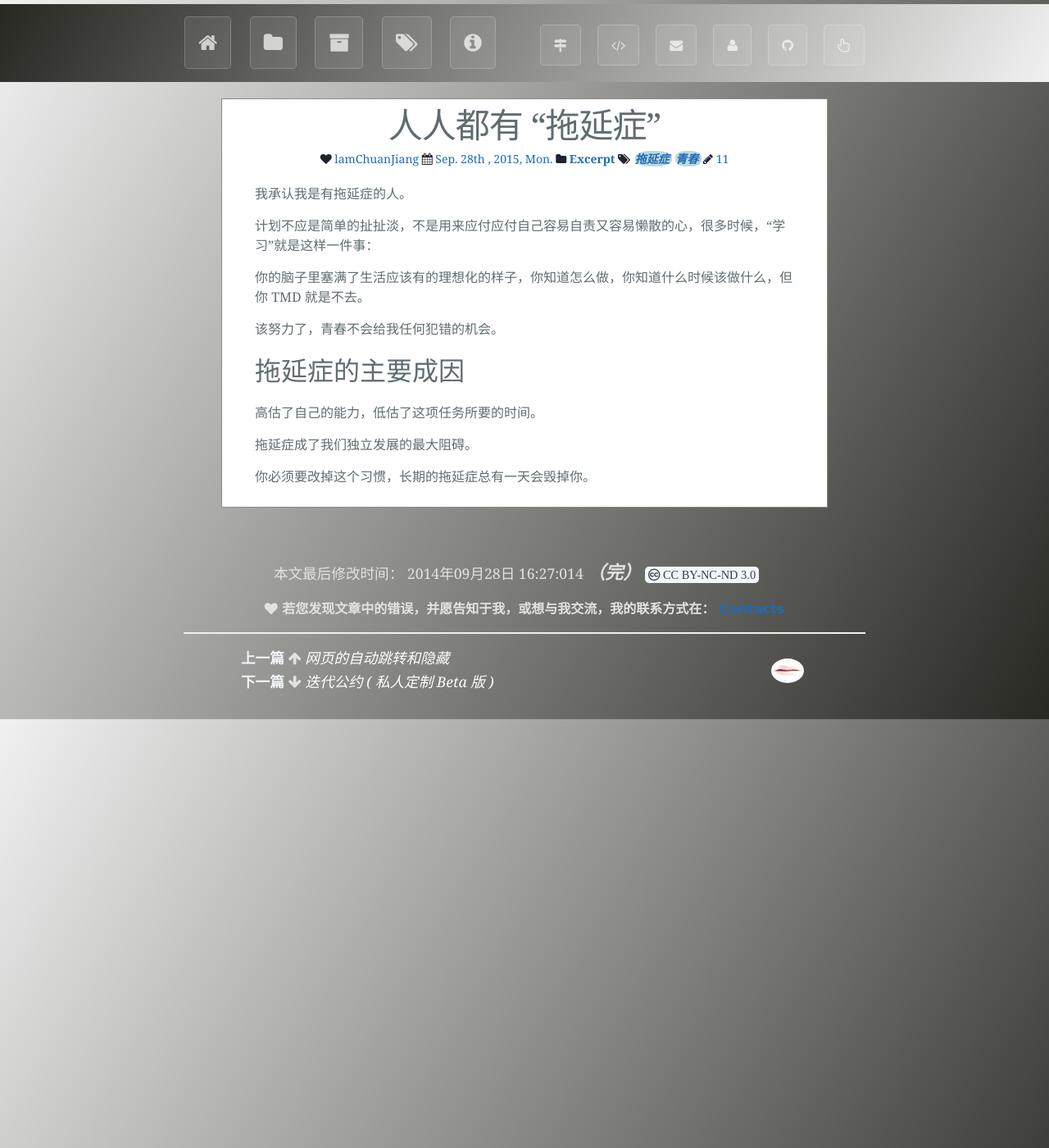
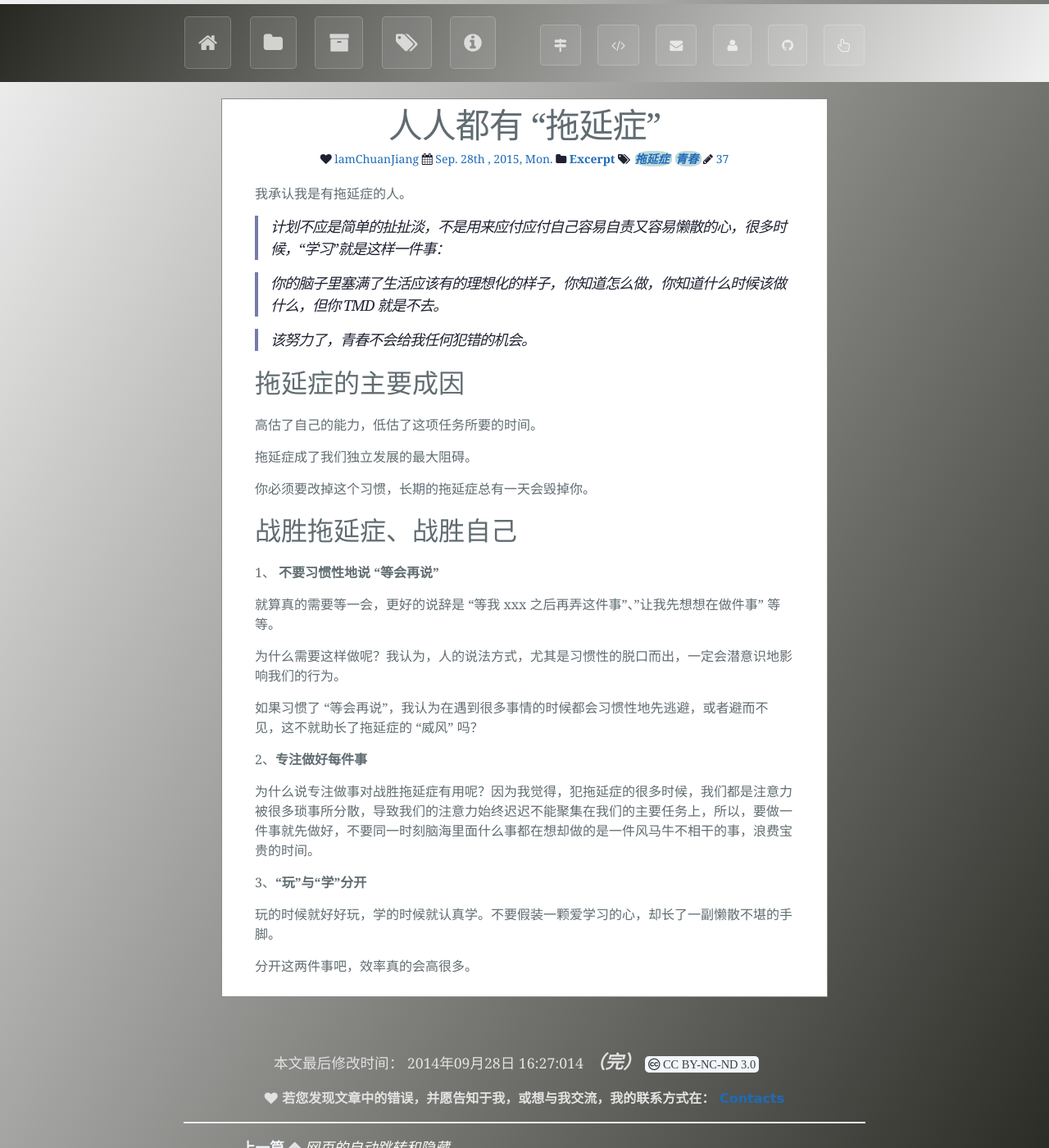
Before and after one commit to light-shadow/ckwongloy.github.io, a Jekyll site: the page built from _posts/2015-09-28-Procrastination-Topic.md, in a window 1280 px wide and 1400 px high. Shown: the whole window at 82% size. Built offline with Jekyll 4.4.1, drawn with Linux system fonts in a browser that asks for light colours; Markdown is read by kramdown in place of the engine named in the settings.

```diff
--- a/_posts/2015-09-28-Procrastination-Topic.md
+++ b/_posts/2015-09-28-Procrastination-Topic.md
@@ -8,11 +8,11 @@ latest: 2014年09月28日 16:27:014
 
 我承认我是有拖延症的人。
 
-计划不应是简单的扯扯淡，不是用来应付应付自己容易自责又容易懒散的心，很多时候，“学习”就是这样一件事：
+> 计划不应是简单的扯扯淡，不是用来应付应付自己容易自责又容易懒散的心，很多时候，“学习”就是这样一件事：
 
-你的脑子里塞满了生活应该有的理想化的样子，你知道怎么做，你知道什么时候该做什么，但你 TMD 就是不去。
+> 你的脑子里塞满了生活应该有的理想化的样子，你知道怎么做，你知道什么时候该做什么，但你 TMD 就是不去。
 
-该努力了，青春不会给我任何犯错的机会。
+> 该努力了，青春不会给我任何犯错的机会。
 
 拖延症的主要成因
 -
@@ -22,3 +22,24 @@ latest: 2014年09月28日 16:27:014
 拖延症成了我们独立发展的最大阻碍。
 
 你必须要改掉这个习惯，长期的拖延症总有一天会毁掉你。
+
+战胜拖延症、战胜自己
+-
+
+1、 **不要习惯性地说 "等会再说"**
+
+就算真的需要等一会，更好的说辞是 "等我 xxx 之后再弄这件事"、"让我先想想在做件事" 等等。
+
+为什么需要这样做呢？我认为，人的说法方式，尤其是习惯性的脱口而出，一定会潜意识地影响我们的行为。
+
+如果习惯了 "等会再说"，我认为在遇到很多事情的时候都会习惯性地先逃避，或者避而不见，这不就助长了拖延症的 “威风” 吗？
+
+2、**专注做好每件事**
+
+为什么说专注做事对战胜拖延症有用呢？因为我觉得，犯拖延症的很多时候，我们都是注意力被很多琐事所分散，导致我们的注意力始终迟迟不能聚集在我们的主要任务上，所以，要做一件事就先做好，不要同一时刻脑海里面什么事都在想却做的是一件风马牛不相干的事，浪费宝贵的时间。
+
+3、**“玩”与“学”分开**
+
+玩的时候就好好玩，学的时候就认真学。不要假装一颗爱学习的心，却长了一副懒散不堪的手脚。
+
+分开这两件事吧，效率真的会高很多。
```
Also changed, not shown: _posts/2014-04-22-Router-Experience.md (+1 -1 lines), _posts/2015-04-04-How-to-Programming.md (+10 -1 lines), _posts/2015-12-03-Is-45000000000usd-Enough-To-Heel-The-World.md (+10 -2 lines), _posts/2015-12-04-Namespace-In-PHP.md (added, +143 -0 lines).
